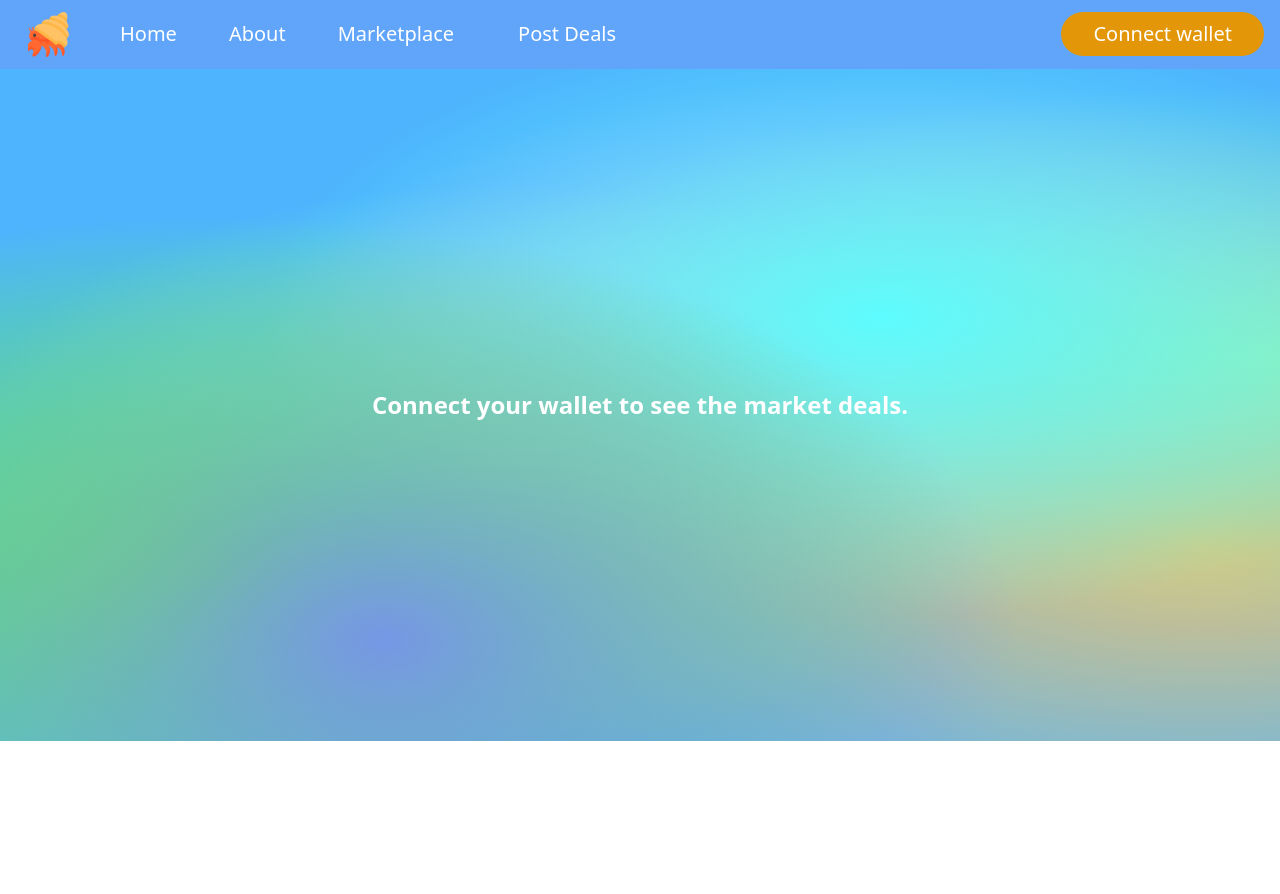
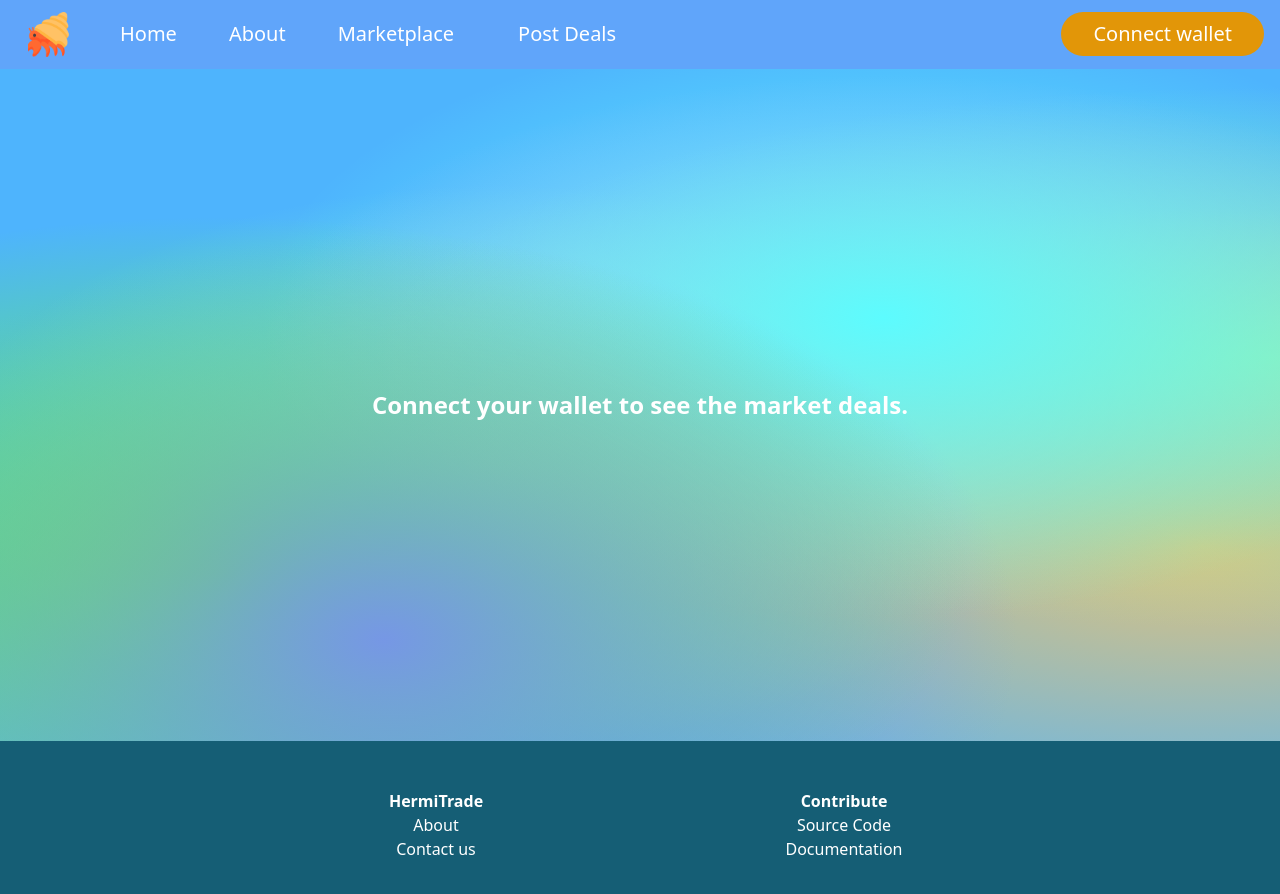
Before and after one commit to Dissonant101/hermitrade, a React (Vite) app in the folder client/: page /market in a window 1280 px wide. Shown: the top 894 px of the page. Before the commit the page ends 800 px from the top, so only its background shows below. Built offline with nearby package versions, Linux system fonts and the light colour scheme.

Commit message:
Add footer

```diff
--- a/client/src/components/About.tsx
+++ b/client/src/components/About.tsx
@@ -8,15 +8,15 @@ const About = () => {
 	'url(https://www.ecomena.org/wp-content/uploads/2016/08/e-waste-recycling.jpg']*/
 
 	return (
-		<div className="w-full h-full">
+		<div>
 			<div className="about-bg">
-				<div className="w-auto flex-col text-center justify-center p-80 text-white">
+				<div className="w-auto text-center justify-center p-80 text-white">
 					<h1 className="text-6xl">About</h1>
 					<h3 className="mt-8">What is the goal of Hermitrade?</h3>
 				</div>
 			</div>
 			<div className="opacity-100 bg-[url('https://i.unu.edu/media/ourworld.unu.edu-en/article/8602/e-waste.jpg')] bg-cover bg-no-repeat">
-				<div className="relative w-full h-full bg-black bg-opacity-60">
+				<div className="w-full h-full bg-black bg-opacity-60">
 					<div className="w-full text-justify pr-20 pl-20 pb-20 pt-20 text-white">
 						<div>Think about the last time one of your devices had to be replaced. How long were you able to use it until it eventually broke? If you said less than a couple of years, then your device is the same as millions of others that’s just going to make its way to the landfill where for nothing.</div> <br />
 
--- /dev/null
+++ b/client/src/components/Footer.tsx
@@ -0,0 +1,20 @@
+const Footer = () => {
+    return (
+        <div className="bg-cyan-800 p-12 px-60 text-center text-white">
+            <div className="grid grid-cols-2 gap-4">
+                <div>
+                    <b>HermiTrade</b><br />
+                    <a>About</a><br />
+                    <a>Contact us</a>
+                </div>
+                <div>
+                    <b>Contribute</b><br />
+                    <a>Source Code</a><br />
+                    <a>Documentation</a>
+                </div>
+            </div>
+        </div>
+    );
+};
+
+export default Footer;
--- a/client/src/components/index.ts
+++ b/client/src/components/index.ts
@@ -3,3 +3,4 @@ export { default as Navbar } from "./Navbar";
 export { default as PostDeal } from "./PostDeal";
 export { default as Home } from "./Home";
 export { default as About } from "./About";
+export { default as Footer } from "./Footer";
--- a/client/src/main.tsx
+++ b/client/src/main.tsx
@@ -1,6 +1,6 @@
 import React from "react";
 import ReactDOM from "react-dom/client";
-import { Home, About, Market, Navbar, PostDeal } from "./components";
+import { Home, About, Market, Navbar, PostDeal, Footer } from "./components";
 import "./index.css";
 import HermitradeContextProvider from "./context/HermitradeContext";
 import { BrowserRouter as Router, Route, Routes } from "react-router-dom";
@@ -17,6 +17,7 @@ ReactDOM.createRoot(document.getElementById("root")!).render(
           <Route path="/market" element={<Market />} />
           <Route path="/post" element={<PostDeal />} />
         </Routes>
+        <Footer />
       </Router>
     </React.StrictMode>
   </HermitradeContextProvider>
```
Also changed, not shown: client/src/components/Home.tsx (indentation only).
